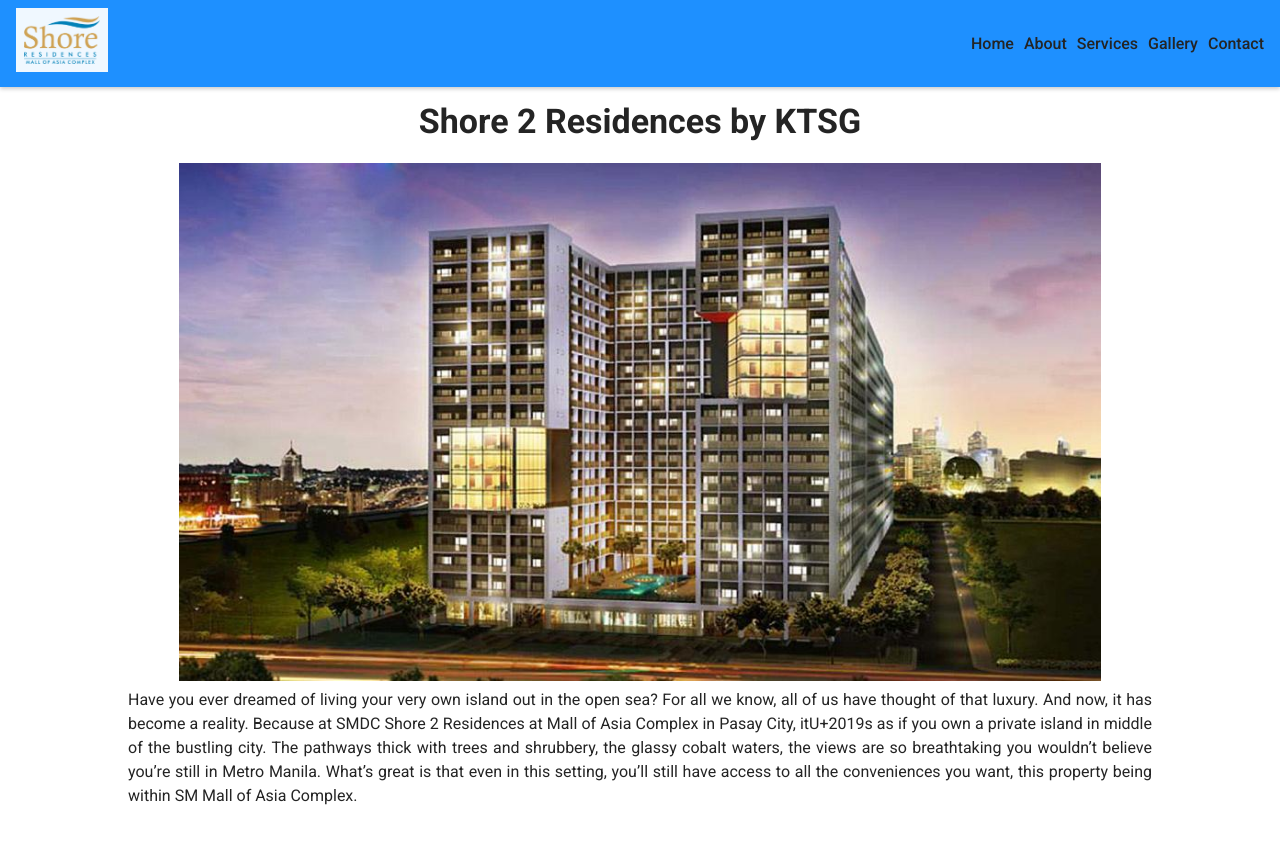
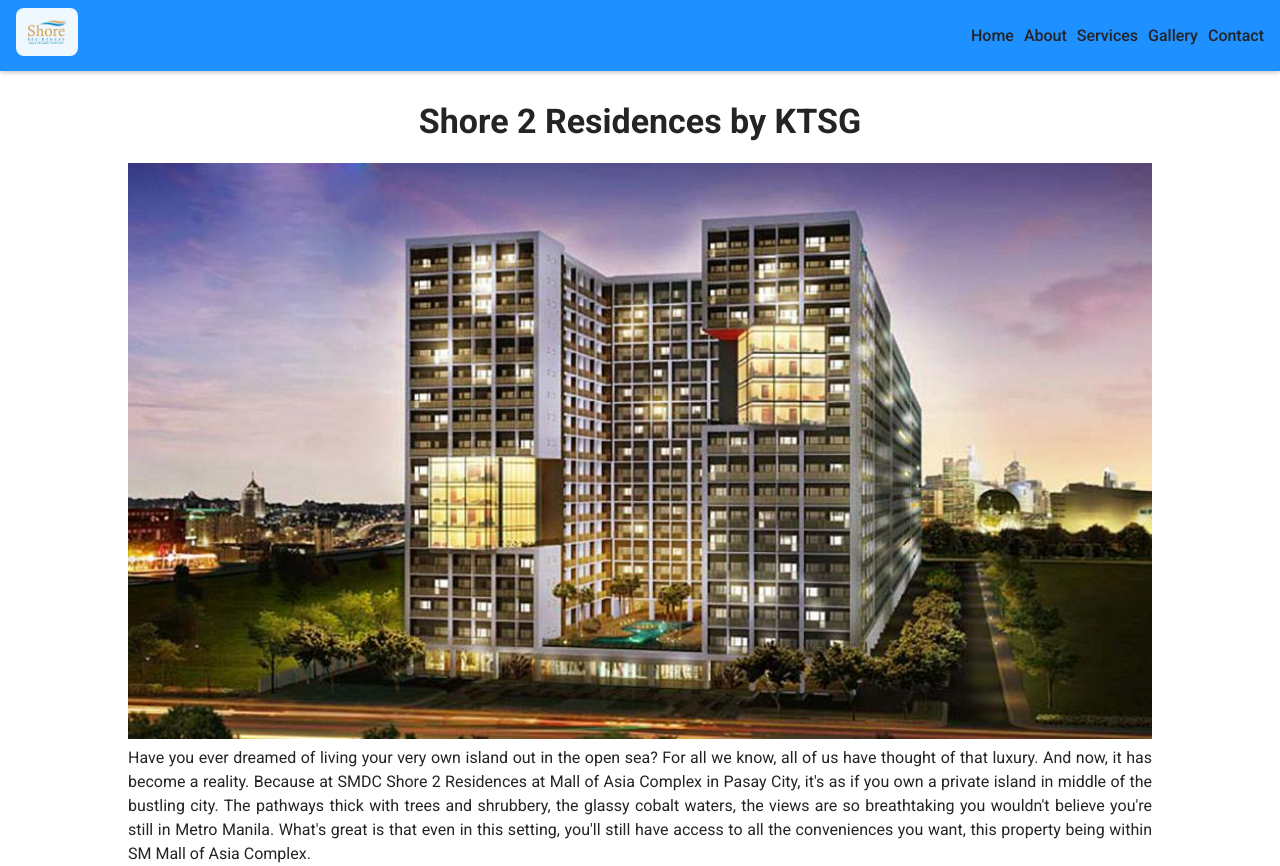
Before and after one commit to RamonSanGabriel/shore2, a React (Vite) app in the folder shore2/: page / in a window 1280 px wide. Before the commit the page ends 808 px from the top, so only its background shows below. Built offline with nearby package versions, Linux system fonts and the light colour scheme.

Commit message:
font size

```diff
--- a/shore2/src/components/Header/Header.module.css
+++ b/shore2/src/components/Header/Header.module.css
@@ -1,8 +1,9 @@
 .logo {
-  height: 4em;
-  padding: 0.5rem;
+  height: 3em;
+  padding: 0.75rem;
   background-color: aliceblue;
   margin: 0.5rem 0;
+  border-radius: 8px;
 }
 
 .nav {
--- a/shore2/src/components/Main/Main.module.css
+++ b/shore2/src/components/Main/Main.module.css
@@ -4,15 +4,15 @@
 }
 .title {
   /* margin: 1rem 0; */
-  font-size: 1.5rem;
-  margin: 6rem 1rem 1rem;
+  font-size: 1.15rem;
+  margin: 6rem 0 1rem;
 
   @media (width > 767px) {
     font-size: 2.125rem;
   }
 }
 .facade {
-  width: 90%;
+  width: 100%;
 }
 .content {
   /* padding: 0 1rem; */
--- a/shore2/src/data/main.js
+++ b/shore2/src/data/main.js
@@ -6,6 +6,6 @@
   icon: 'home',
   route: '/',
   content:
-    'Have you ever dreamed of living your very own island out in the open sea? For all we know, all of us have thought of that luxury. And now, it has become a reality. Because at SMDC Shore 2 Residences at Mall of Asia Complex in Pasay City, itU+2019s as if you own a private island in middle of the bustling city. The pathways thick with trees and shrubbery, the glassy cobalt waters, the views are so breathtaking you wouldn’t believe you’re still in Metro Manila. What’s great is that even in this setting, you’ll still have access to all the conveniences you want, this property being within SM Mall of Asia Complex.',
+    "Have you ever dreamed of living your very own island out in the open sea? For all we know, all of us have thought of that luxury. And now, it has become a reality. Because at SMDC Shore 2 Residences at Mall of Asia Complex in Pasay City, it's as if you own a private island in middle of the bustling city. The pathways thick with trees and shrubbery, the glassy cobalt waters, the views are so breathtaking you wouldn't believe you're still in Metro Manila. What's great is that even in this setting, you'll still have access to all the conveniences you want, this property being within SM Mall of Asia Complex.",
   image: facade,
 };
--- a/shore2/src/index.css
+++ b/shore2/src/index.css
@@ -14,7 +14,7 @@
   font-family: Roboto, system-ui, Avenir, Helvetica, Arial, sans-serif;
   line-height: 1.5;
   font-weight: 400;
-  font-size: 0.75rem;
+  font-size: 1rem;
 
   @media (width > 767px) {
     font-size: 1rem;
```
